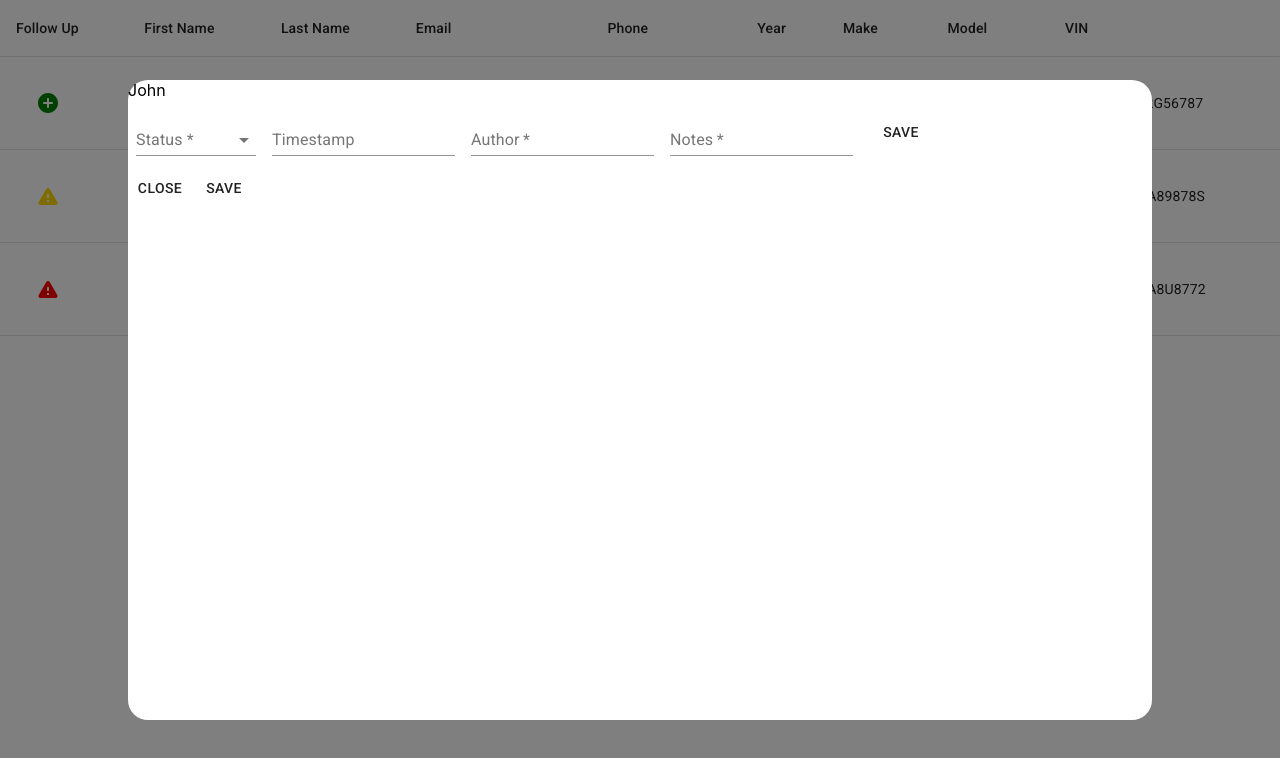
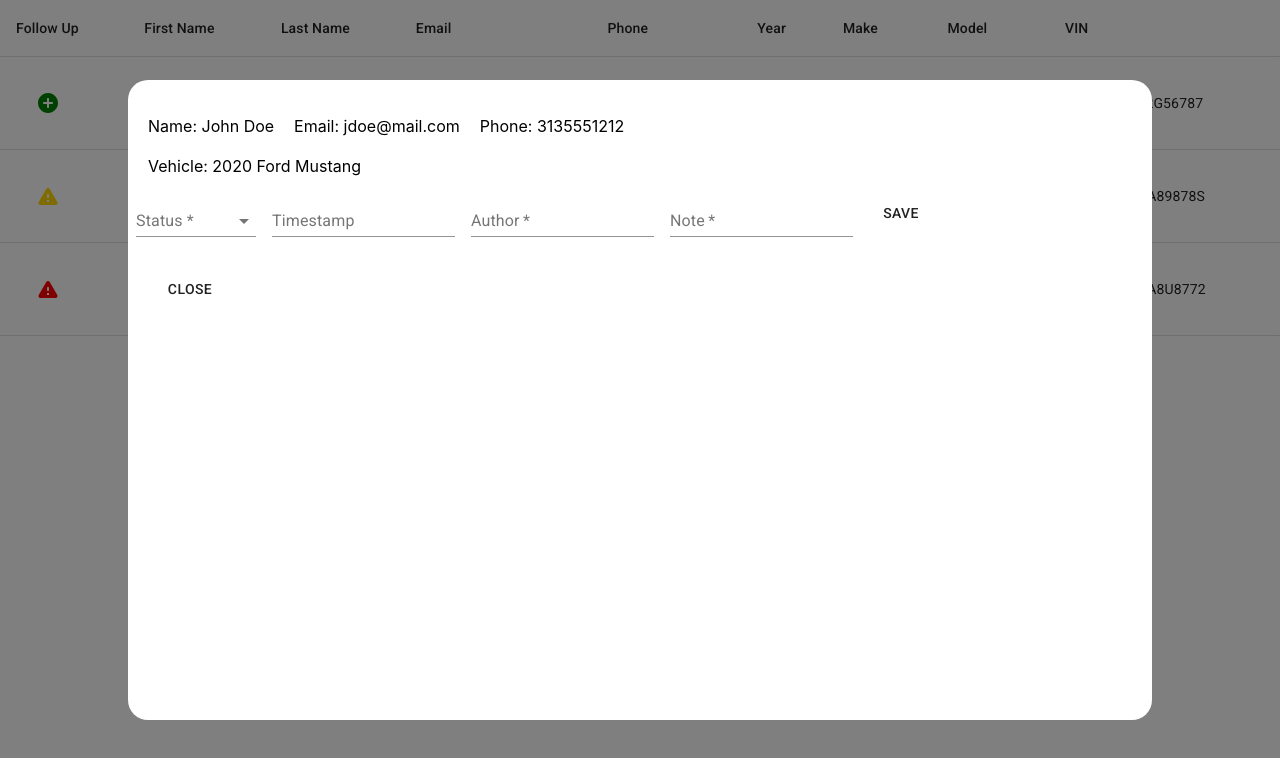
Before and after one commit to stewart-levine/follow-up-app, a React (Create React App) app: page / in a window 1280 px wide. Both pictures are taken after a click on the button 48 px from the left and 103 px from the top of the page. Shown: the top 758 px of the page. Built offline with nearby package versions, Linux system fonts and the light colour scheme.

Commit message:
notification status passed back to app

```diff
--- a/src/App.js
+++ b/src/App.js
@@ -9,7 +9,8 @@ import StatusButton from "./components/Buttons/FollowUpButton/FollowUpButton";
 import './App.css';
 import Button from "@material-ui/core/Button";
 
-const headings = [
+const fields = [
+    'id',
     'Follow Up',
     'First Name',
     'Last Name',
@@ -21,10 +22,10 @@ const headings = [
     'VIN'
 ];
 
-const rows = [
-    ['green', 'John', 'Doe', 'jdoe@mail.com', '3135551212', '2020', 'Ford', 'Mustang', '1SEL6563862G56787'],
-    ['yellow', 'Paul', 'Smith', 'jsmith@mail.com', '3135554343', '2020', 'Lincoln', 'Aviator', '1XJE8FD899A89878S'],
-    ['red', 'George', 'Doe', 'gdoe@mail.com', '3135551223', '2020', 'Lincoln', 'Corsair', '1XJE8FD899A8U8772']
+let rows = [
+    [5, 'green', 'John', 'Doe', 'jdoe@mail.com', '3135551212', '2020', 'Ford', 'Mustang', '1SEL6563862G56787'],
+    [10, 'yellow', 'Paul', 'Smith', 'jsmith@mail.com', '3135554343', '2020', 'Lincoln', 'Aviator', '1XJE8FD899A89878S'],
+    [12, 'red', 'George', 'Doe', 'gdoe@mail.com', '3135551223', '2020', 'Lincoln', 'Corsair', '1XJE8FD899A8U8772']
 ];
 
 class App extends React.Component {
@@ -32,13 +33,15 @@ class App extends React.Component {
     constructor(props) {
         super(props);
         this.state = {
+            headers: fields,
+            data: rows,
             showFollowUp: false,
             followUpRow: {}
         };
     };
 
     togglePopup(row) {
-        alert('togglePopup before saving state, row data= ' + row)
+        alert('App togglePopup before saving state, row data= ' + row)
         this.setState({
             showFollowUp: !this.state.showFollowUp,
             followUpRow: row
@@ -46,15 +49,38 @@ class App extends React.Component {
         // alert('after togglePopup= '  + this.state.showFollowUp)
     }
 
-    saveNote(note) {
-        const updatedRow = {...this.followUpRow, note}
-        alert('Save notification info and change followup status to: ' + updatedRow)
+    updateNotificationStatus(rowId, notificationStatus) {
+        alert('App updateNotificationStatus params--- \nrowId: ' + rowId + '\nstatus: ' + notificationStatus);
 
-    }
-
-    saveStatus(note) {
-        alert('Save notification status to: ' + note)
-
+        let index=-1;
+        this.setState(oldState => {
+            for(let i=0; i<oldState.data.length; i++) {
+                // alert('App looping oldState.data' + oldState.data[i]);
+                if(oldState.data[i][0]===rowId) {
+                    index = i;
+                }
+            }
+            alert('App updateNotificationStatus setState oldState.data length: ' + oldState.data.length);
+            alert('App updateNotificationStatus setState updated row index ' + index);
+            alert('App updateNotificationStatus setState oldState.data.status1 \n' + oldState.data[index][1]);
+            let newState = {...oldState};
+            let newData = newState.data.slice();
+            let newRow = newData[index];
+            alert('App updateNotificationStatus setState orig newData \n' + newData);
+            alert('App updateNotificationStatus setState orig newRow \n' + newRow);
+            newRow[1] = notificationStatus;
+            // alert('newRow after updating status: \n' + newRow);
+            newData[index] = newRow;
+            alert('App updateNotificationStatus setState updated newRow \n' + newRow);
+            alert('App updateNotificationStatus setState updated newData \n' + newData);
+            newState.data = newData;
+            // let rowCopy = Object.assign({}, oldState.data[index]);
+            // rowCopy.status = notificationStatus;
+            // newData[index] = rowCopy;
+            alert('App updateNotificationStatus setState oldState.data.status2 \n' + oldState.data[index][1]);
+            alert('App updateNotificationStatus setState newData updated row status: ' + newData[index][1]);
+            return newState
+        });
     }
 
     render() {
@@ -64,28 +90,27 @@ class App extends React.Component {
                 <Table aria-label="simple table">
                     <TableHead>
                         <TableRow>
-                            <TableCell>{headings[0]}</TableCell>
-                            <TableCell>{headings[1]}</TableCell>
-                            <TableCell>{headings[2]}</TableCell>
-                            <TableCell>{headings[3]}</TableCell>
-                            <TableCell>{headings[4]}</TableCell>
-                            <TableCell>{headings[5]}</TableCell>
-                            <TableCell>{headings[6]}</TableCell>
-                            <TableCell>{headings[7]}</TableCell>
-                            <TableCell>{headings[8]}</TableCell>
+                            <TableCell>{this.state.headers[1]}</TableCell>
+                            <TableCell>{this.state.headers[2]}</TableCell>
+                            <TableCell>{this.state.headers[3]}</TableCell>
+                            <TableCell>{this.state.headers[4]}</TableCell>
+                            <TableCell>{this.state.headers[5]}</TableCell>
+                            <TableCell>{this.state.headers[6]}</TableCell>
+                            <TableCell>{this.state.headers[7]}</TableCell>
+                            <TableCell>{this.state.headers[8]}</TableCell>
+                            <TableCell>{this.state.headers[9]}</TableCell>
                         </TableRow>
                     </TableHead>
                     <TableBody>
-                        {rows.map(row => (
-                            <TableRow key={row.name}>
+                        {this.state.data.map(row => (
+                            <TableRow key={row.index}>
                                 <TableCell align="left">
                                     <Button
                                         onClick={this.togglePopup.bind(this, row)}
                                     >
-                                        <StatusButton status={row[0]}/>
+                                        <StatusButton status={row[1]}/>
                                     </Button>
                                 </TableCell>
-                                <TableCell align="left">{row[1]}</TableCell>
                                 <TableCell align="left">{row[2]}</TableCell>
                                 <TableCell align="left">{row[3]}</TableCell>
                                 <TableCell align="left">{row[4]}</TableCell>
@@ -93,6 +118,7 @@ class App extends React.Component {
                                 <TableCell align="left">{row[6]}</TableCell>
                                 <TableCell align="left">{row[7]}</TableCell>
                                 <TableCell align="left">{row[8]}</TableCell>
+                                <TableCell align="left">{row[9]}</TableCell>
                             </TableRow>
 
                         ))}
@@ -100,10 +126,10 @@ class App extends React.Component {
                 </Table>
                 {this.state.showFollowUp ?
                     <FollowUp
-                        data={this.state.followUpRow}
+                        participantData={this.state.followUpRow}
                         closePopup={this.togglePopup.bind(this)}
-                        saveNote={this.saveNote.bind(this)}
-                        saveStatus={this.saveStatus.bind(this)}
+                        // saveNote={this.saveNote.bind(this)}
+                        updateStatus={this.updateNotificationStatus.bind(this)}
                     />
                     : null}
             </div>
--- a/src/components/FollowUp/FollowUp.css
+++ b/src/components/FollowUp/FollowUp.css
@@ -20,8 +20,21 @@
     background: white;
 }
 
+.participantInfo {
+    display: inline-flex;
+    padding-top: 20px;
+    padding-left: 20px;
+}
+
+.vehicleInfo {
+    display: block;
+    padding-top: 20px;
+    padding-left: 20px;
+    padding-bottom: 5px;
+}
+
 .buttonStyle {
-    margin: auto;
-    height: 20px;
-    width: 48px;
+    display: inline-flex;
+    padding-top: 20px;
+    padding-left: 30px;
 }
--- a/src/components/FollowUp/FollowUp.js
+++ b/src/components/FollowUp/FollowUp.js
@@ -1,47 +1,39 @@
-import React, { Component } from 'react';
+import React from 'react';
 import './FollowUp.css';
 import Button from "@material-ui/core/Button";
 import Notification from "./Notification/Notification";
-export default class FollowUp extends Component {
 
-    constructor(props) {
-        super(props);
-        this.setState({
-            notification: {
-                status: '',
-                    timestamp: '',
-                author: '',
-                note: ''
-            }
-        });
-    };
+export default function Followup(props) {
 
-    notificationWrapper(status) {
-        this.props.saveStatus(status);
-    }
-
-    render() {
     return (
         <div className="popup">
             <div className="popup_inner">
-                    <div>{this.props.data[1]}</div>
+                <p/>
+                <div className={"participantInfo"}>Name: {props.participantData[2]} {props.participantData[3]}</div>
+                <div className={"participantInfo"}>Email: {props.participantData[4]}</div>
+                <div className={"participantInfo"}>Phone: {props.participantData[5]}</div>
+                <div className={"vehicleInfo"}>Vehicle: {props.participantData[6]} {props.participantData[7]} {props.participantData[8]}</div>
+
                 <Notification
-                        noteData={this.notificationWrapper.bind(this)}/>
+                    row={props.participantData}
+                    notificationStatus={props.updateStatus}
+                />
+
+                {/*<Button*/}
+                {/*    className={"buttonStyle"}*/}
+                {/*    onClick={this.props.updateStatus(this.props.participantData[1])}*/}
+                {/*>*/}
+                {/*    Save*/}
+                {/*</Button>*/}
+                <p className={"buttonStyle"}>
                 <Button
-                        className={"buttonStyle"}
-                        onClick={this.props.closePopup}
+                    onClick={props.closePopup}
                 >
                     Close
                 </Button>
-                    <Button
-                        className={"buttonStyle"}
-                        onClick={this.props.saveNote(this.props.data[0])}
-                    >
-                        Save
-                    </Button>
+                </p>
             </div>
         </div>
     );
-    }
 
 }
--- a/src/components/FollowUp/Notification/Notification.js
+++ b/src/components/FollowUp/Notification/Notification.js
@@ -28,21 +28,38 @@ const useStyles = makeStyles(theme => ({
 export default function Notification(props) {
     const classes = useStyles();
     const [status, setStatus] = React.useState('');
+    const [author, setAuthor] = React.useState('');
+    const [note, setNote] = React.useState('');
 
-    let noteStatus;
-
-    // const inputLabel = React.useRef(null);
-    // const [labelWidth, setLabelWidth] = React.useState(0);
-    // React.useEffect doesn't compile
-    // React.useEffect(() => {
-    //     setLabelWidth(inputLabel.current.offsetWidth);
-    // }, []);
+    const saveNotification = () => {
+        const str = "Notification saveNotification fired with\n"
+                +   "\tstatus: " + status
+                +   "\tauthor: " + author
+                +   "\tnote: " + note;
+        alert(str);
+        props.notificationStatus(props.row[0], status);
+        // setNotification = {
+        //     status: newNotification.status,
+        //     timestamp: new Date(),
+        //     author: newNotification.author,
+        //     note: newNotification.note
+        // }
+    }
 
     const handleChange = event => {
-        // setStatus(event.target.value);
-        noteStatus=event.target.value;
-        event.target.selected=true;
-        alert('Notification state updated: ' + event.target.value)
+        switch(event.target.name) {
+            case('status'):
+                setStatus(event.target.value);
+                break;
+            case('author'):
+                setAuthor(event.target.value);
+                break;
+            case('note'):
+                setNote(event.target.value);
+                break;
+            default:
+        }
+        // alert('newNotification ' + event.target.name + ' updated: ' + event.target.value)
     };
 
     return (
@@ -52,7 +69,8 @@ export default function Notification(props) {
                 <Select
                     labelId="status-select-label"
                     id="status-select"
-                    value={noteStatus}
+                    name="status"
+                    value={status}
                     onChange={handleChange}
                 >
                     <MenuItem value={'green'}>Green</MenuItem>
@@ -68,7 +86,6 @@ export default function Notification(props) {
                     InputProps={{
                         readOnly: true
                     }}
-                    onChange={handleChange}
                 />
             </FormControl>
             <FormControl className={classes.formControl}>
@@ -76,23 +93,25 @@ export default function Notification(props) {
                     required
                     classname={classes.textField}
                     id="author"
+                    name="author"
                     label="Author"
-                    onChange={handleChange}
+                    onBlur={handleChange}
                 />
             </FormControl>
             <FormControl className={classes.formControl}>
                 <TextField
                     classname={classes.noteField}
                     required
-                    id="notes"
-                    label="Notes"
+                    id="note"
+                    name="note"
+                    label="Note"
                     onBlur={handleChange}
                 />
             </FormControl>
             <FormControl className={classes.formControl}>
                 <Button
                     className={"buttonStyle"}
-                    onClick={props.noteData('orange')}
+                    onClick={saveNotification.bind(this)}
                 >
                     Save
                 </Button>
```
Also changed, not shown: src/components/FollowUp/Notification/Notification.css (added, +19 -0 lines). Lines whose indentation alone changed are shown as unchanged.
